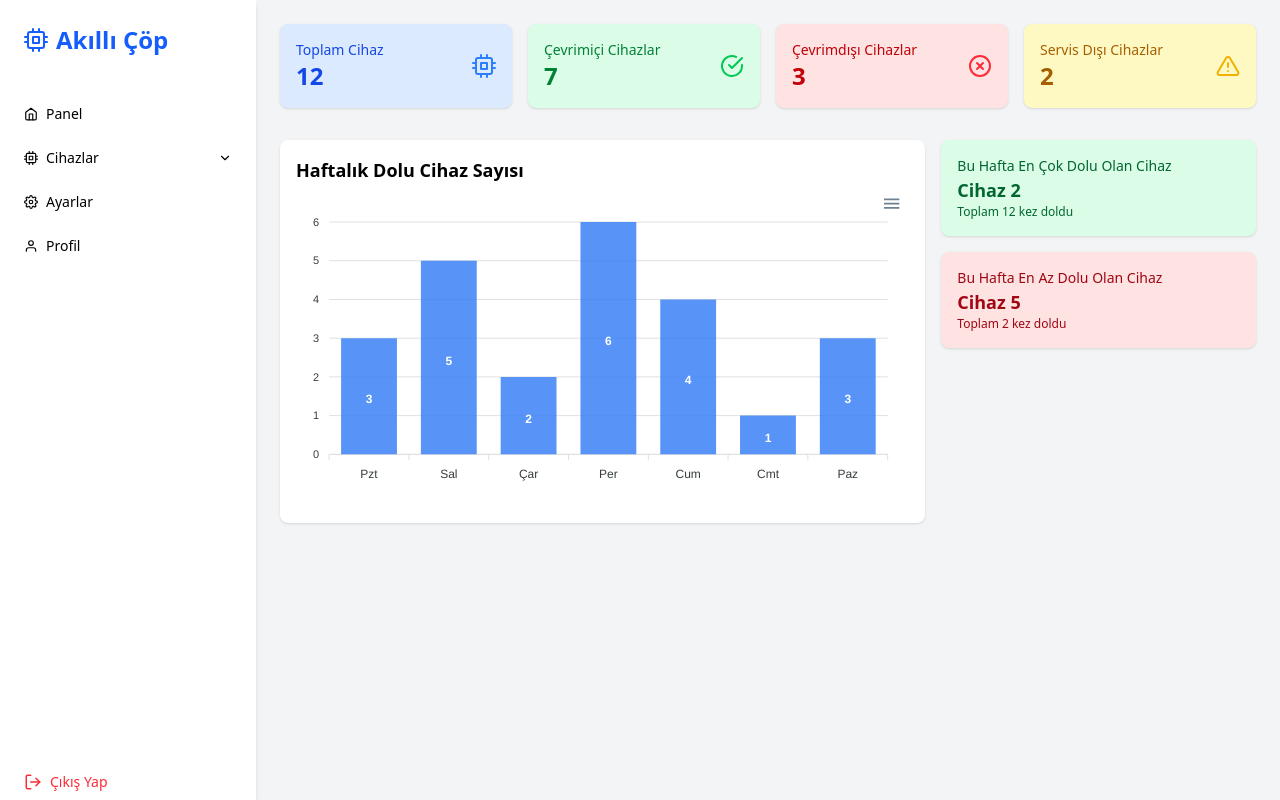
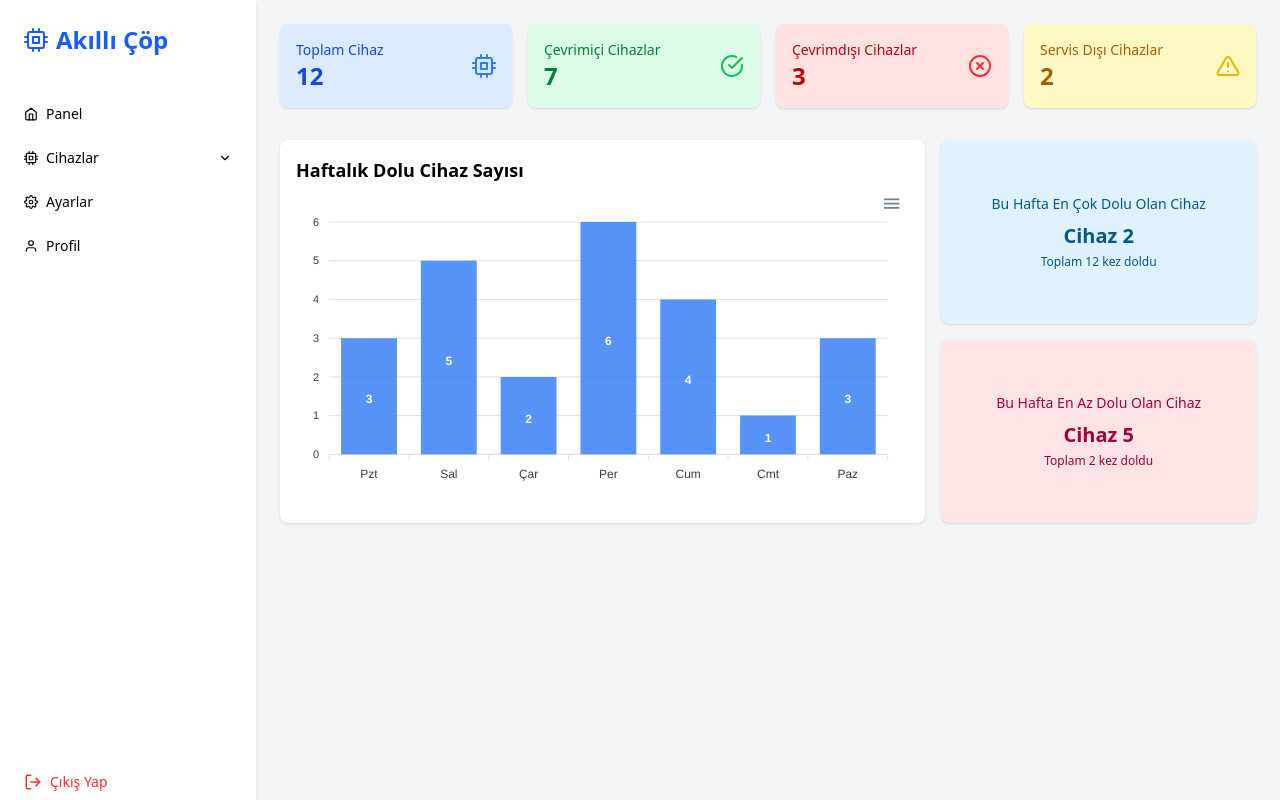
Before and after one commit to 0xM3x/volly_trash_dashboard, a React (Vite) app in the folder vollyWebFrontEnd/: page / in a window 1280 px wide. Built offline with nearby package versions, Linux system fonts and the light colour scheme; sample sign-in values are in the browser's storage.

Commit message:
update colors and equalize height for most/least full cards

```diff
--- a/vollyWebFrontEnd/src/pages/DashboardPage.jsx
+++ b/vollyWebFrontEnd/src/pages/DashboardPage.jsx
@@ -55,9 +55,8 @@ export default function DashboardPage() {
           </div>
         ))}
       </div>
-
-				{/* Section: Graph + Most/Least Full Devices */}
-			<div className="mt-8 grid grid-cols-1 lg:grid-cols-3 gap-4">
+  	{/* Graph + Most/Least Cards */}
+  	  <div className="mt-8 grid grid-cols-1 lg:grid-cols-3 gap-4 items-stretch">
   	    {/* Chart */}
   	    <div className="lg:col-span-2 bg-white rounded-lg shadow p-4">
   	      <h2 className="text-lg font-semibold mb-2">Haftalık Dolu Cihaz Sayısı</h2>
@@ -67,33 +66,26 @@ export default function DashboardPage() {
   	          xaxis: { categories: ['Pzt', 'Sal', 'Çar', 'Per', 'Cum', 'Cmt', 'Paz'] },
   	          colors: ['#3b82f6'],
   	        }}
-			      series={[
-			        {
-			          name: 'Dolu Cihazlar',
-			          data: [3, 5, 2, 6, 4, 1, 3], // sample data
-			        },
-			      ]}
+  	        series={[{ name: 'Dolu Cihazlar', data: [3, 5, 2, 6, 4, 1, 3] }]}
   	        type="bar"
   	        height={300}
   	      />
   	    </div>
 
-			  {/* Most/Least Full Cards */}
+  	    {/* Right-side cards */}
   	    <div className="flex flex-col gap-4">
-			    <div className="bg-green-100 text-green-800 rounded-lg shadow p-4">
-			      <div className="text-sm">Bu Hafta En Çok Dolu Olan Cihaz</div>
-			      <div className="text-lg font-bold">Cihaz 2</div>
-			      <div className="text-xs">Toplam 12 kez doldu</div>
+  	      <div className="flex-1 bg-sky-100 text-sky-800 rounded-lg shadow p-6 flex flex-col items-center justify-center text-center">
+  	        <div className="text-sm font-medium">Bu Hafta En Çok Dolu Olan Cihaz</div>
+  	        <div className="text-xl font-bold mt-2">Cihaz 2</div>
+  	        <div className="text-xs mt-1">Toplam 12 kez doldu</div>
   	      </div>
-
-			    <div className="bg-red-100 text-red-800 rounded-lg shadow p-4">
-			      <div className="text-sm">Bu Hafta En Az Dolu Olan Cihaz</div>
-			      <div className="text-lg font-bold">Cihaz 5</div>
-			      <div className="text-xs">Toplam 2 kez doldu</div>
+  	      <div className="flex-1 bg-rose-100 text-rose-800 rounded-lg shadow p-6 flex flex-col items-center justify-center text-center">
+  	        <div className="text-sm font-medium">Bu Hafta En Az Dolu Olan Cihaz</div>
+  	        <div className="text-xl font-bold mt-2">Cihaz 5</div>
+  	        <div className="text-xs mt-1">Toplam 2 kez doldu</div>
   	      </div>
   	    </div>
   	  </div>
-
     </Layout>
   );
 }
```
Lines whose indentation alone changed are shown as unchanged.
